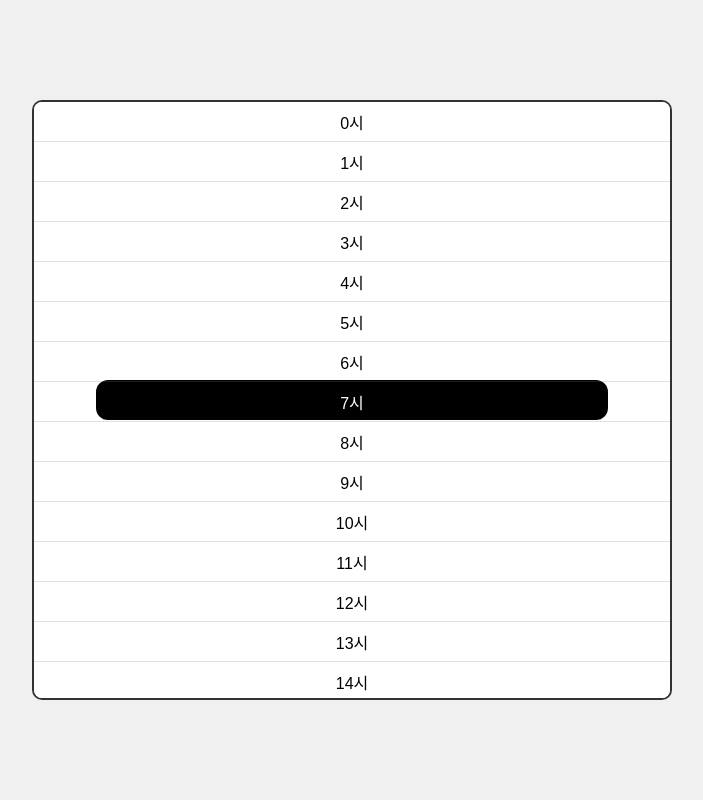
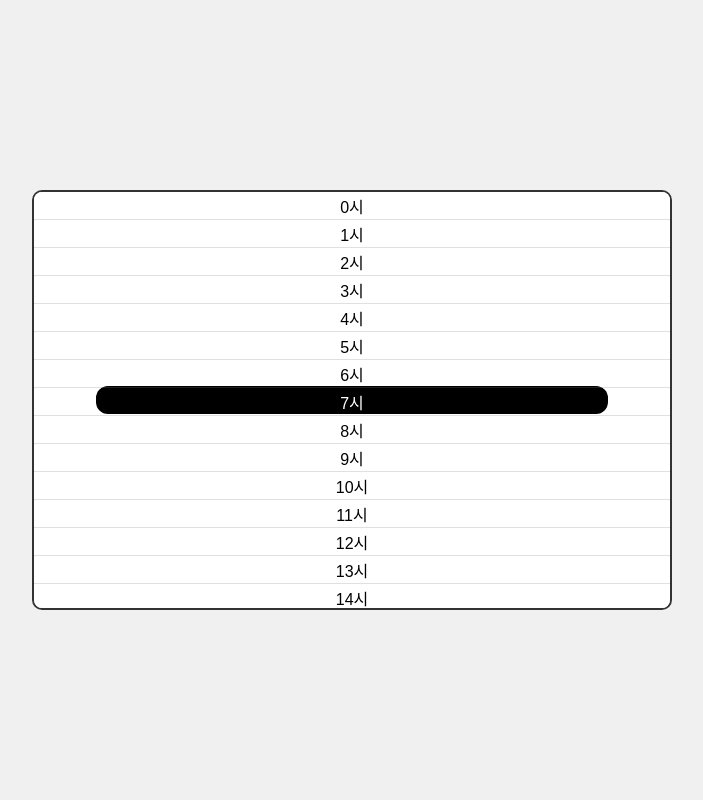
Before and after one commit to hamhmin/setting_snap_scroll2, a plain HTML site: page index.html in a window 1280 px wide. Shown: the whole page, without its empty margins (288-991 px from the left). Drawn offline with nearby package versions, Linux system fonts and the light colour scheme.

Commit message:
Update index.html

```diff
--- a/index.html
+++ b/index.html
@@ -37,7 +37,7 @@
             top: 50%;
             left: 50%;
             width: 80%;
-            height: 40px;
+            height: 28px;
             border-radius: 12px;
             background-color: #fff;
             transform: translate(-50%, -50%);
@@ -48,7 +48,7 @@
 
         .time-picker {
             width: 100%;
-            height: calc(40px * 15);
+            height: calc(28px * 15);
             overflow-y: scroll;
             border: 2px solid #323232;
             border-radius: 10px;
@@ -65,7 +65,7 @@
         }
 
         .time-option {
-            height: 40px;
+            height: 28px;
             width: 100%;
             display: flex;
             justify-content: center;
```
